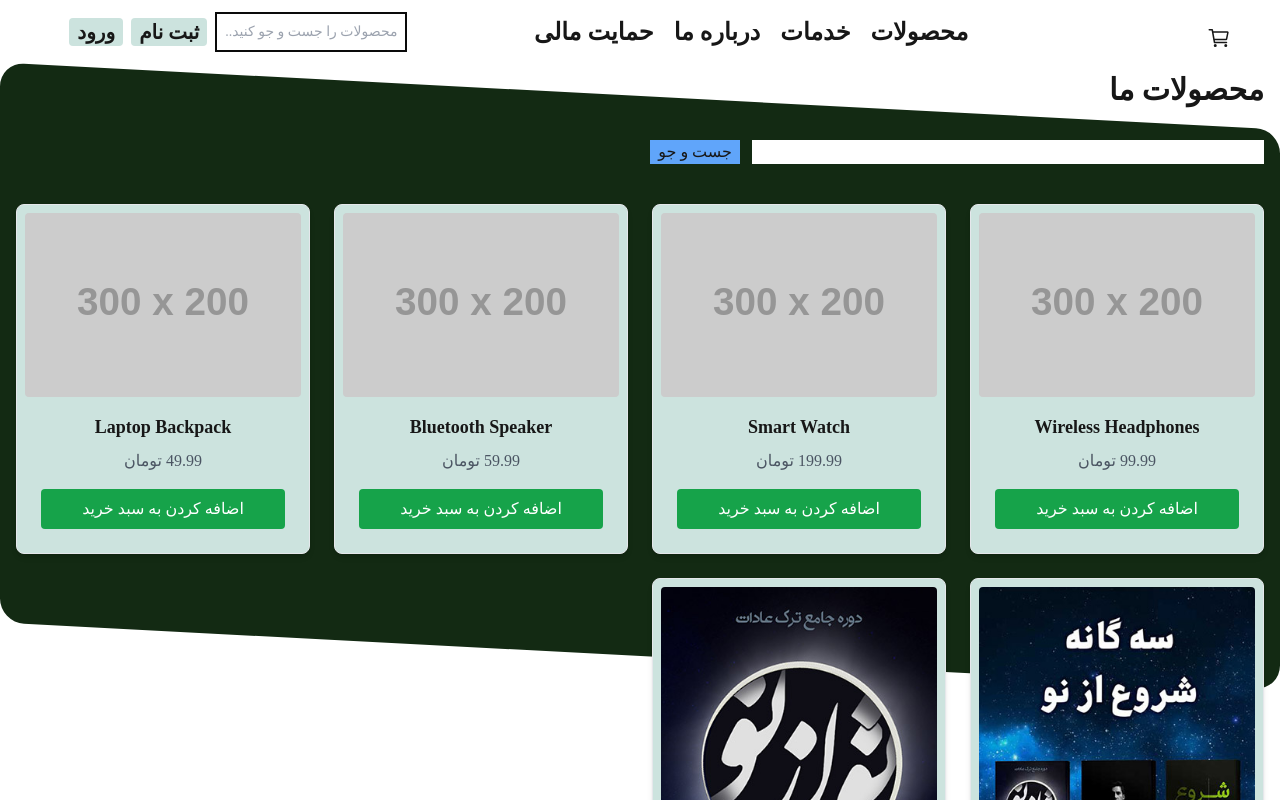
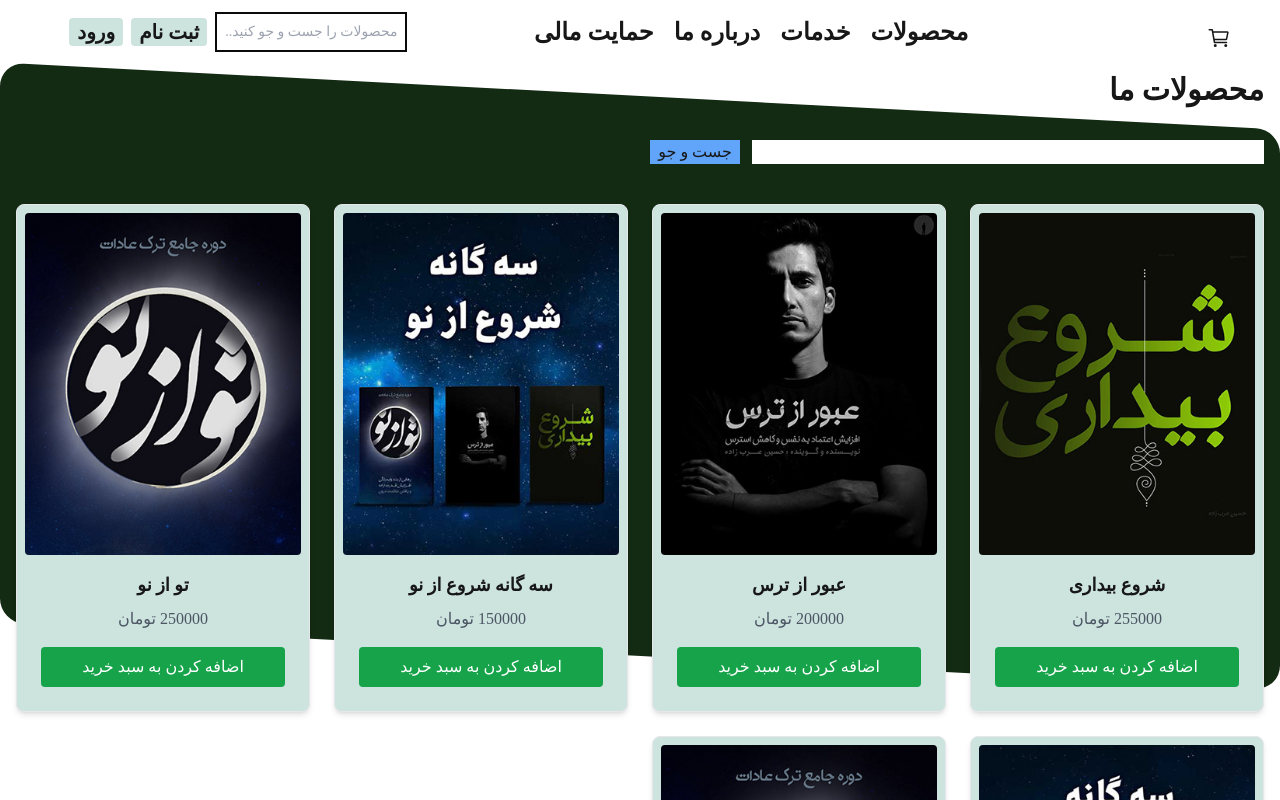
Before and after one commit to mona-yousefi/inLahze, a Next.js app: page /products in a window 1280 px wide. Shown: the top 800 px of the page. Built offline with nearby package versions, Linux system fonts and the light colour scheme; a web font is replaced by a local one.

Commit message:
added persian description to mock data

```diff
--- a/app/MockData/mock.js
+++ b/app/MockData/mock.js
@@ -2,30 +2,30 @@
 export const mockProducts = [
     {
       id: 1,
-      title: 'Wireless Headphones',
-      image: 'https://via.placeholder.com/300x200?text=Wireless+Headphones',
-      price: 99.99,
+      title: 'شروع بیداری',
+      image: "/1723632939-xG9BcbgG.jpg",
+      price: 255000,
       description: 'High-quality wireless headphones with noise cancellation'
     },
     {
       id: 2,
-      title: 'Smart Watch',
-      image: 'https://via.placeholder.com/300x200?text=Smart+Watch',
-      price: 199.99,
+      title: 'عبور از ترس',
+      image: "/1723635109-5Ya7V8qd.jpg",
+      price: 200000,
       description: 'Latest smart watch with health monitoring'
     },
     {
       id: 3,
-      title: 'Bluetooth Speaker',
-      image: 'https://via.placeholder.com/300x200?text=Bluetooth+Speaker',
-      price: 59.99,
+      title: 'سه گانه شروع از نو',
+      image: "/1723634054-U1ke3TOf.jpg",
+      price: 150000,
       description: 'Portable speaker with 20hr battery life'
     },
     {
       id: 4,
-      title: 'Laptop Backpack',
-      image: 'https://via.placeholder.com/300x200?text=Laptop+Backpack',
-      price: 49.99,
+      title: 'تو از نو',
+      image: "/1723634786-hfYV7R28.jpg",
+      price: 250000,
       description: 'Durable backpack with laptop compartment'
     },
     {
@@ -33,13 +33,13 @@ export const mockProducts = [
       title: 'سه گانه شروع از نو',
       image: "/1723634054-U1ke3TOf.jpg",
       price: 150000,
-      description: 'Portable speaker with 20hr battery life'
+      description: 'این بسته شامل سه دوره  شروع بیداری، عبور از ترس و  تو از نو می باشد و با تخفیف ارائه می شود'
     },
     {
       id: 6,
       title: 'تو از نو',
       image: "/1723634786-hfYV7R28.jpg",
       price: 250000,
-      description: 'Durable backpack with laptop compartment'
+      description: 'رهایی از بند وابستگی، افزایش قدرت اراده و یافتن عظمت درون'
     }
   ];
```
